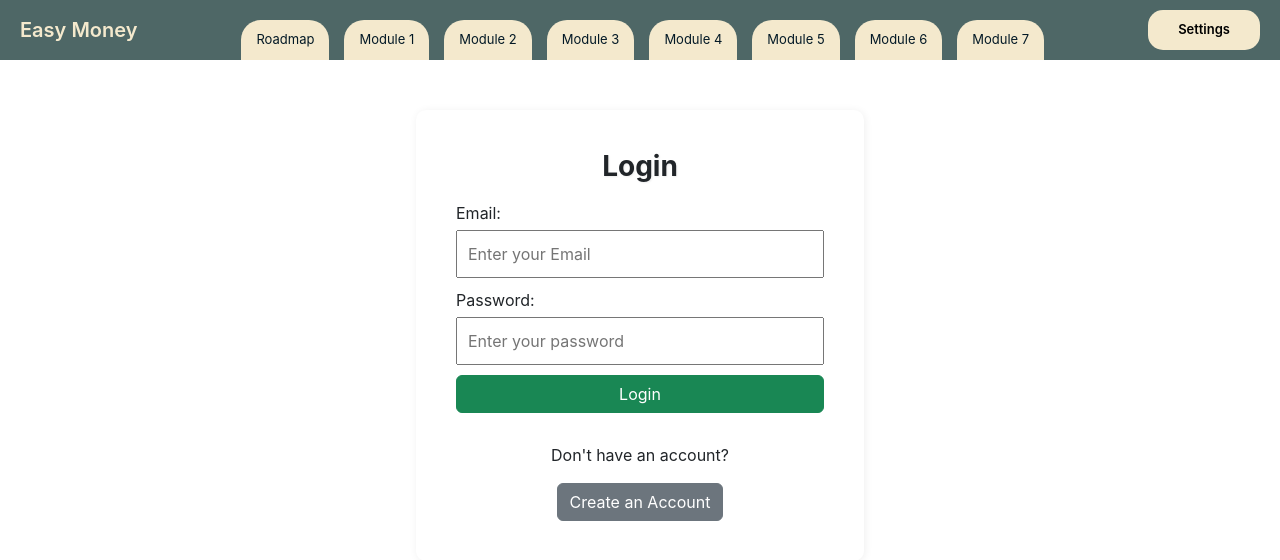
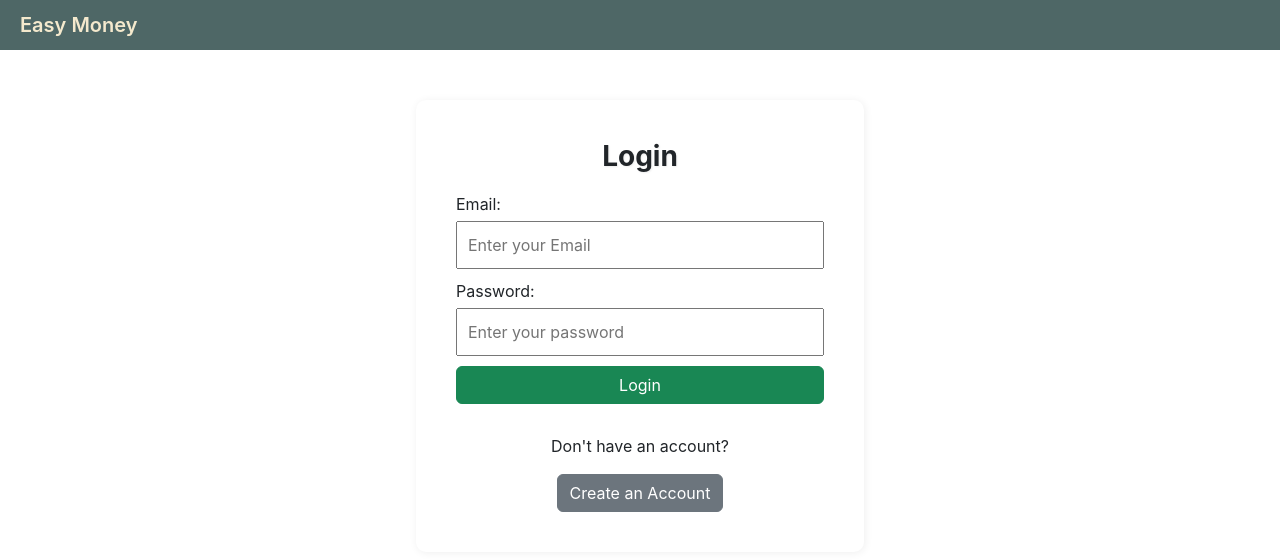
Before and after one commit to smarinacseas/SPARC-24-FinEd, a React (Create React App) app in the folder frontend/: page /login in a window 1280 px wide. Shown: the top 560 px of the page. Built offline with nearby package versions, Linux system fonts and the light colour scheme.

Commit message:
Makes module tabs and dropdown menu visible only once a user has logged in

```diff
--- a/frontend/src/components/Header/Header.js
+++ b/frontend/src/components/Header/Header.js
@@ -1,44 +1,94 @@
-import React, { useState } from 'react';
+import React, { useState, useEffect } from 'react';
 import { Link, useNavigate } from 'react-router-dom';
+import { useAuth } from '../../context/AuthContext';
+import { Dropdown } from 'react-bootstrap';
 import './Header.css';
 
 function Header() {
-  const [dropdownVisible, setDropdownVisible] = useState(false);
   const navigate = useNavigate();
+  const { isAuthenticated, logout } = useAuth();
+  const [windowWidth, setWindowWidth] = useState(window.innerWidth);
 
-  const toggleDropdown = () => {
-    setDropdownVisible(!dropdownVisible);
+  const handleResize = () => {
+    setWindowWidth(window.innerWidth);
   };
 
+  useEffect(() => {
+    window.addEventListener('resize', handleResize);
+    return () => {
+      window.removeEventListener('resize', handleResize);
+    };
+  }, []);
+
   const handleLogout = () => {
-    // Add your logout logic here
-    setDropdownVisible(false);
-    navigate('/login'); // Redirect to login page after logout
+    logout();
+    navigate('/login');
+  };
+
+  const modules = [
+    { path: '/home', name: 'Roadmap', shortName: 'RM' },
+    { path: '/module1', name: 'Module 1', shortName: 'M1' },
+    { path: '/module2', name: 'Module 2', shortName: 'M2' },
+    { path: '/module3', name: 'Module 3', shortName: 'M3' },
+    { path: '/module4', name: 'Module 4', shortName: 'M4' },
+    { path: '/module5', name: 'Module 5', shortName: 'M5' },
+    { path: '/module6', name: 'Module 6', shortName: 'M6' },
+    { path: '/module7', name: 'Module 7', shortName: 'M7' }
+  ];
+
+  const renderModuleLinks = () => {
+    return modules.map((module, index) => {
+      if (windowWidth > 768) {
+        return (
+          <Link
+            key={index}
+            className="tab"
+            to={module.path}
+            data-short-name={module.shortName}
+          >
+            {windowWidth > 1024 ? module.name : module.shortName}
+          </Link>
+        );
+      }
+      return null;
+    });
+  };
+
+  const renderDropdownItems = () => {
+    return modules.map((module, index) => (
+      <Dropdown.Item as={Link} key={index} to={module.path}>
+        {module.name}
+      </Dropdown.Item>
+    ));
   };
 
   return (
     <header className="header">
       <div className="brand">Easy Money</div>
+      {isAuthenticated && (
         <div className="tabs-container">
           <div className="tabs">
-          <Link className="tab" to="/home">Roadmap</Link>
-          <Link className="tab" to="/module1">Module 1</Link>
-          <Link className="tab" to="/module2">Module 2</Link>
-          <Link className="tab" to="/module3">Module 3</Link>
-          <Link className="tab" to="/module4">Module 4</Link>
-          <Link className="tab" to="/module5">Module 5</Link>
-          <Link className="tab" to="/module6">Module 6</Link>
-          <Link className="tab" to="/module7">Module 7</Link>
+            {renderModuleLinks()}
           </div>
         </div>
+      )}
+      {isAuthenticated && (
         <div className="settings">
-        <button onClick={toggleDropdown}>Settings</button>
-        {dropdownVisible && (
-          <div className="dropdown">
-            <button onClick={handleLogout}>Logout</button>
+          <Dropdown>
+            <Dropdown.Toggle variant="link" id="dropdown-basic" className="custom-dropdown-toggle">
+              <div className="menu-icon">
+                <div className="menu-line"></div>
+                <div className="menu-line"></div>
+                <div className="menu-line"></div>
+              </div>
+            </Dropdown.Toggle>
+            <Dropdown.Menu align="right">
+              {windowWidth <= 768 && renderDropdownItems()}
+              <Dropdown.Item onClick={handleLogout}>Logout</Dropdown.Item>
+            </Dropdown.Menu>
+          </Dropdown>
         </div>
       )}
-      </div>
     </header>
   );
 }
```
Lines whose indentation alone changed are shown as unchanged.
